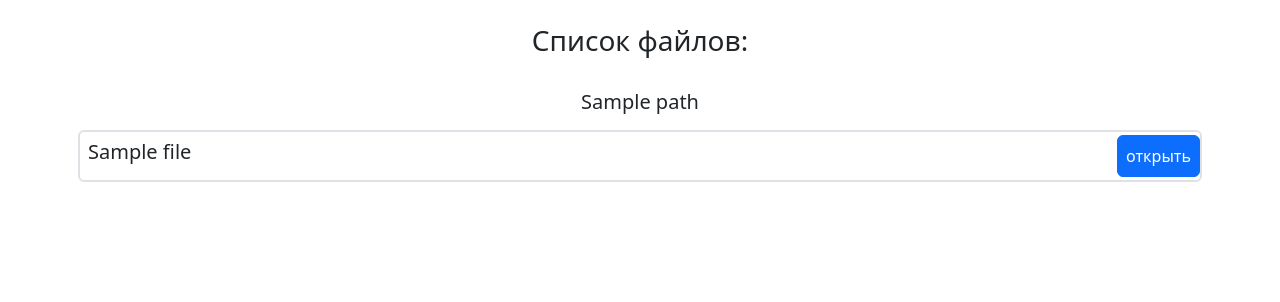
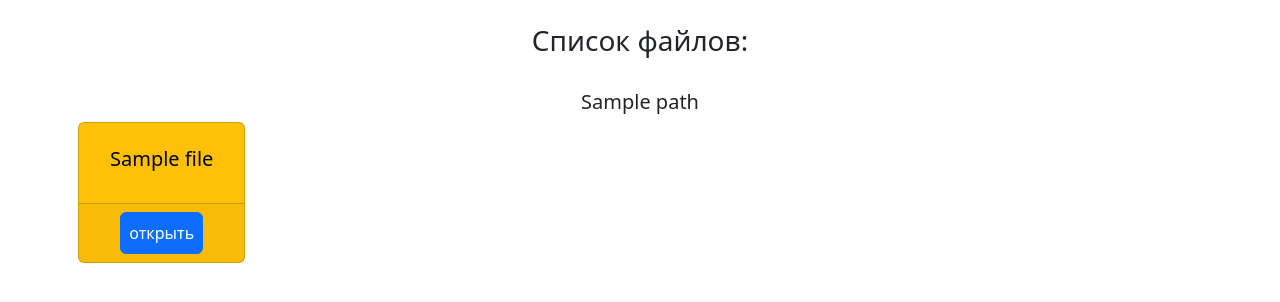
Before and after one commit to mike-sazonov/Yandex_api, a Django app: template web_app/templates/web_app/files.html in a window 1280 px wide. Shown: the top 302 px of the page. Run offline with Django 5.2, Linux system fonts and the light colour scheme; the template is opened without the code that fills it: most values are stand-ins (such as "Sample title", 1, 10 or a date in 2020); some libraries are stand-ins or nearby versions.

Commit message:
Add new interface

```diff
--- a/web_app/templates/web_app/files.html
+++ b/web_app/templates/web_app/files.html
@@ -6,25 +6,34 @@
 {% block content %}
 <div class="text-center p-4"><h3>Список файлов:</h3></div>
 <h5 class="text-center">{{ path }}</h5>
-    {% for i in files %}
+<div class="container px-2">
+    <div class="row">
+        {% for i in files %}
         {% if i.type == 'file' %}
-            <div class="container text-center p-2">
-                <div class="col border border-2 rounded-2">
-                    <div class="hstack gap-3">
-                        <h5 class="p-2">{{i.name}}</h5>
-                        <a href="{{ i.file }}" class="btn btn-primary p-2 ms-auto">скачать</a>
-                    </div>
+        <div class="col-lg-2 col-sm-4 mb-3">
+            <div class="card text-center h-100">
+                <img src="{{ i.preview }}" class="card-img-top" alt="нет изображения" height="150px">
+                <div class="card-body">
+                    <p class="p-2">{{i.name}}</p>
+                </div>
+                <div class="card-footer">
+                    <a href="{{ i.file }}" class="btn btn-primary ms-auto">скачать</a>
                 </div>
             </div>
+        </div>
         {% else %}
-            <div class="container text-center p-2">
-                <div class="col border border-2 rounded-2">
-                    <div class="hstack gap-3">
-                        <h5 class="p-2">{{i.name}}</h5>
-                        <a href="/files/?key={{key}}&path={{i.path}}" class="btn btn-primary p-2 ms-auto">открыть</a>
-                    </div>
+        <div class="col-lg-2 col-sm-4 mb-3">
+            <div class="card text-center text-bg-warning h-100">
+                <div class="card-body">
+                    <h5 class="p-2">{{ i.name }}</h5>
+                </div>
+                <div class="card-footer">
+                    <a href="/files/?key={{key}}&path={{i.path}}" class="btn btn-primary p-2 ms-auto">открыть</a>
                 </div>
             </div>
+        </div>
         {% endif %}
-    {% endfor %}
+        {% endfor %}
+    </div>
+</div>
 {% endblock %}
```
